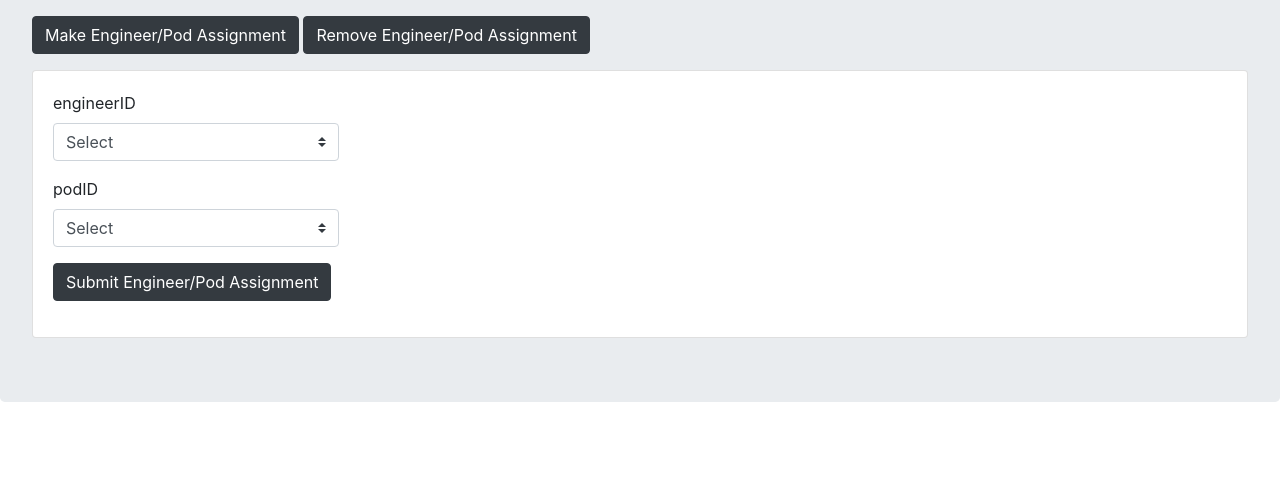
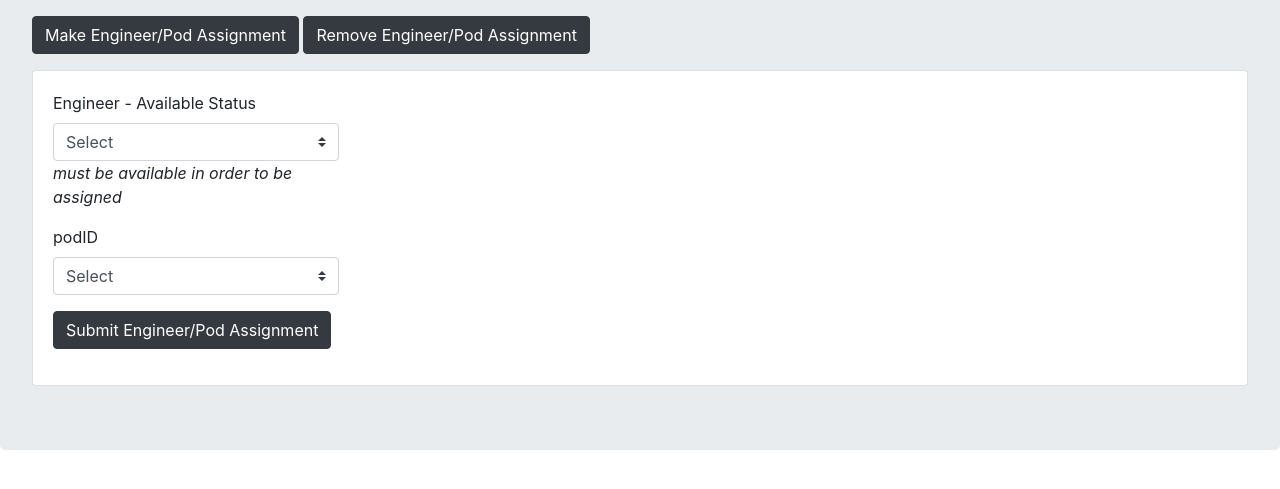
Before and after one commit to davidchunholee/Project-Oregon, a Flask app: page /engineer_pods.html in a window 1280 px wide, after a click on "Make Engineer/Pod Assignment". Shown: the part 246-735 px from the top of the page. Run offline with Flask 2, Linux system fonts and the light colour scheme; data that the repository does not hold is empty; some libraries are stand-ins or nearby versions.

Commit message:
display eng name & avail status
when creating engineer/pod assignment

```diff
--- a/app.py
+++ b/app.py
@@ -105,21 +105,27 @@ def engineer_pods():
         return render_template('engineer_pods.html', rows=result,podresults=podresult, engresults=engresult, joinresults=joinresult)
 
     if request.method == 'POST':
-        engineerID = request.form['engineerID']
+        engineer = request.form['engineerID']
+        engID = ""
+        i = 0
+        while i <len(engineer) and engineer[i]!= ":": # get eng ID from engineer
+            engID += engineer[i]
+            i+= 1
+        print('eng id', engID)
         podID = request.form['podID']
 
         db_connection = connect_to_database()
-        availquery = "SELECT available FROM Service_Engineers WHERE engineerID = %s" %(engineerID) #ensure engineer is available
+        availquery = "SELECT available FROM Service_Engineers WHERE engineerID = %s" %(engID) #ensure engineer is available
         available = execute_query(db_connection, availquery).fetchone()
 
         if available == (1,):
-            dupquery = "SELECT * FROM Engineer_Pods WHERE engineerID = %s AND podID = %s" %(engineerID, podID)  # ensure won't result in duplicate assignemnt
+            dupquery = "SELECT * FROM Engineer_Pods WHERE engineerID = %s AND podID = %s" %(engID, podID)  # ensure won't result in duplicate assignemnt
             duplicate = available = execute_query(db_connection, dupquery).fetchone()
 
             if duplicate is None:
                 print('Creating engineer/pod assignment')
                 query = "INSERT INTO Engineer_Pods (engineerID, podID) VALUES (%s, %s)"
-                data = engineerID, podID
+                data = engID, podID
                 execute_query(db_connection, query, data)
         return redirect(url_for('engineer_pods'))
 
--- a/templates/engineer_pods.html
+++ b/templates/engineer_pods.html
@@ -62,12 +62,13 @@
 				<form id="addEngineerPod" action="/engineer_pods.html" method="POST" style="display: inline">
 					<div class="form-row">
 						<div class="col-md-3 mb-3">
-							<label for="validationDefault05">engineerID</label> <select class="custom-select" id="validationDefault05" required="true" name="engineerID">
+							<label for="validationDefault05">Engineer - Available Status</label> <select class="custom-select" id="validationDefault05" required="true" name="engineerID">
 								<option disabled selected value="">Select</option>
 								{% for engineer in engresults %}
-									<option>{{engineer[0]}}</option>
+									<option>{{engineer[0]}}: {{engineer[1]}} {{engineer[2]}} - {{engineer[3]}}</option>
 								{% endfor %}
 							</select>
+							<em>must be available in order to be assigned</em>
 						</div>
 					</div>
 					<div class="form-row">
```
